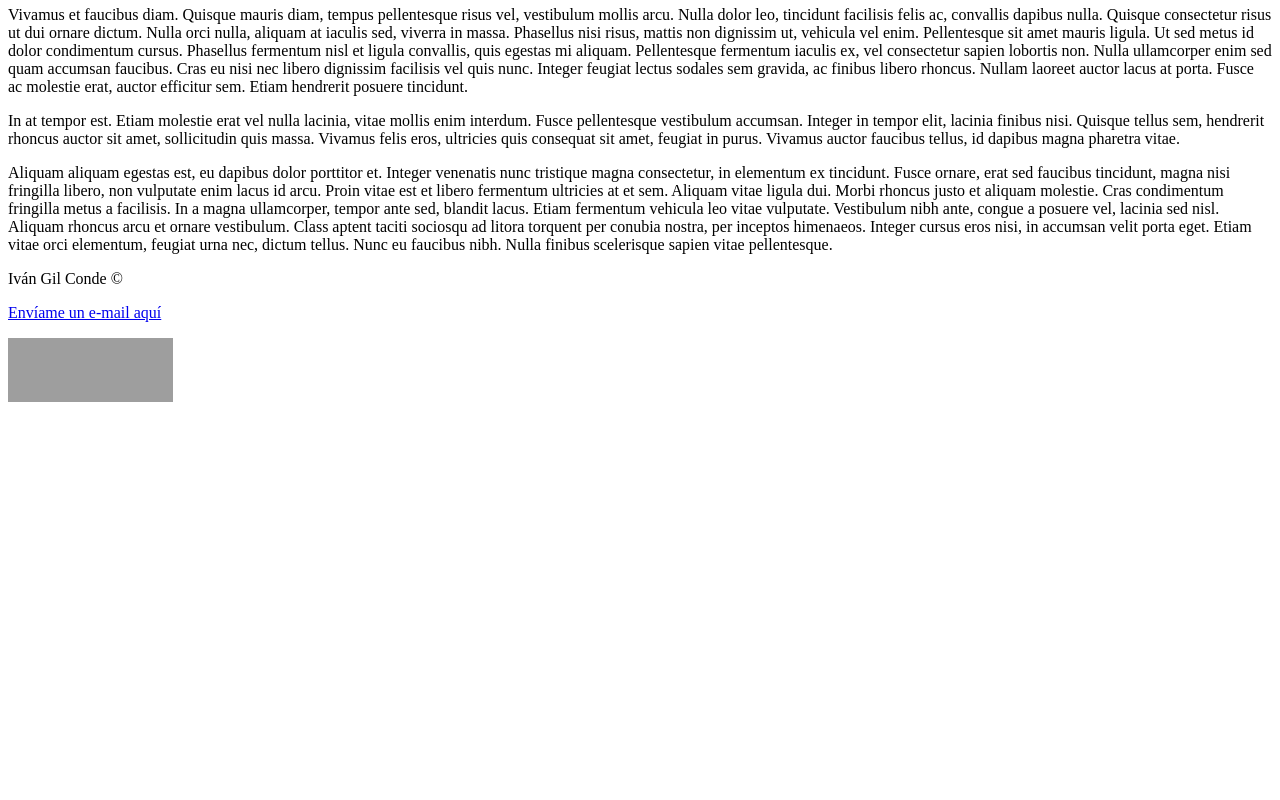
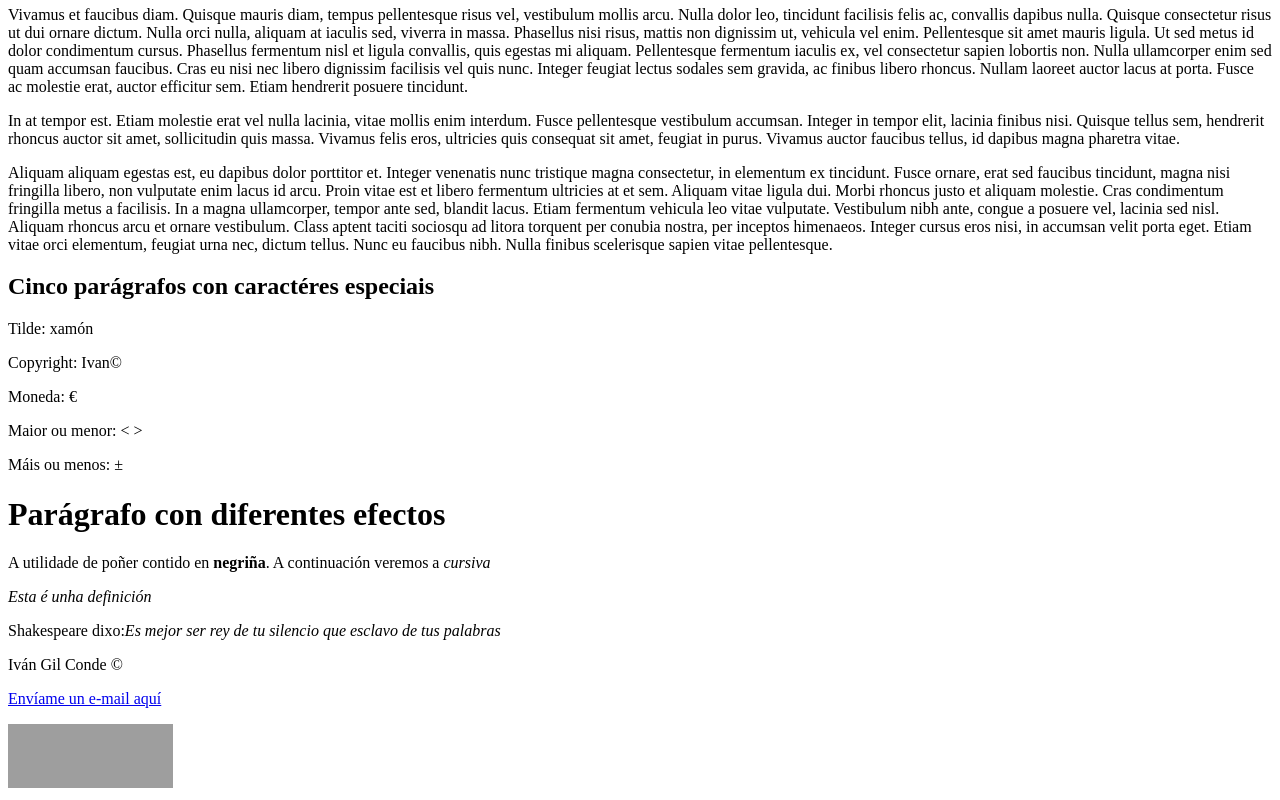
Before and after one commit to ivanbrst/UD02A01Tarea08LIMA, a plain HTML site: page index.html in a window 1280 px wide. Shown: the part 384-1184 px from the top of the page. Before the commit the page ends 800 px from the top, so only its background shows below. Drawn offline with Linux system fonts and the light colour scheme; grey boxes are pictures that could not be loaded.

Commit message:
Tarefa08 Terminada

```diff
--- a/index.html
+++ b/index.html
@@ -31,11 +31,7 @@
 
         <section>
 
-		<header>
-
-			<h1>Par&aacute;grafo de exemplo</h1>
-
-		</header>
+		<h1>Par&aacute;grafo de exemplo</h1>
 
             	<article>
 
@@ -52,8 +48,6 @@
 
 		<h1>Lorem Ipsum</h1>
 
-	</section>
-
 		<article>
 
 			<p>Lorem ipsum dolor sit amet, consectetur adipiscing elit. Duis tempus sem feugiat, faucibus dolor eleifend, vehicula ligula. Vestibulum hendrerit sapien nibh, in pulvinar est finibus ut. Fusce suscipit semper scelerisque. Nullam dignissim magna vel felis blandit porta. Cras tincidunt lacus eu laoreet malesuada. Etiam mollis scelerisque metus, non luctus eros placerat nec. Mauris ipsum diam, elementum eget sollicitudin a, consequat at lorem. Vestibulum leo leo, suscipit ac magna vel, aliquam feugiat nunc. Ut tristique eget mi ut iaculis.</p>
@@ -64,6 +58,40 @@
 			<p>Aliquam aliquam egestas est, eu dapibus dolor porttitor et. Integer venenatis nunc tristique magna consectetur, in elementum ex tincidunt. Fusce ornare, erat sed faucibus tincidunt, magna nisi fringilla libero, non vulputate enim lacus id arcu. Proin vitae est et libero fermentum ultricies at et sem. Aliquam vitae ligula dui. Morbi rhoncus justo et aliquam molestie. Cras condimentum fringilla metus a facilisis. In a magna ullamcorper, tempor ante sed, blandit lacus. Etiam fermentum vehicula leo vitae vulputate. Vestibulum nibh ante, congue a posuere vel, lacinia sed nisl. Aliquam rhoncus arcu et ornare vestibulum. Class aptent taciti sociosqu ad litora torquent per conubia nostra, per inceptos himenaeos. Integer cursus eros nisi, in accumsan velit porta eget. Etiam vitae orci elementum, feugiat urna nec, dictum tellus. Nunc eu faucibus nibh. Nulla finibus scelerisque sapien vitae pellentesque.</p>
 
 		</article>
+
+	</section>
+
+	<section>
+
+		<h1> Cinco par&aacute;grafos con caract&eacute;res especiais </h1>
+
+		<article>
+
+			<p>Tilde: xam&oacute;n</p>
+			<p>Copyright: Ivan&copy; </p>
+			<p>Moneda: &euro;</p>
+			<p>Maior ou menor: &lt; &gt;</p>
+			<p>M&aacute;is ou menos: &plusmn;</p>
+
+		</article>
+
+	</section
+
+	<section>
+
+		<h1>Par&aacute;grafo con diferentes efectos</h1>
+
+		<article>
+
+			<p>A utilidade de po&ntilde;er contido en <strong>negri&ntilde;a</strong>. A continuaci&oacute;n veremos a <em>cursiva</em></p>
+
+			<dfn>Esta &eacute; unha definici&oacute;n</dfn>
+
+			<p>Shakespeare dixo:<cite>Es mejor ser rey de tu silencio que esclavo de tus palabras</cite></p>
+
+		</article>
+
+	</section>
 
         <aside>
 
```
